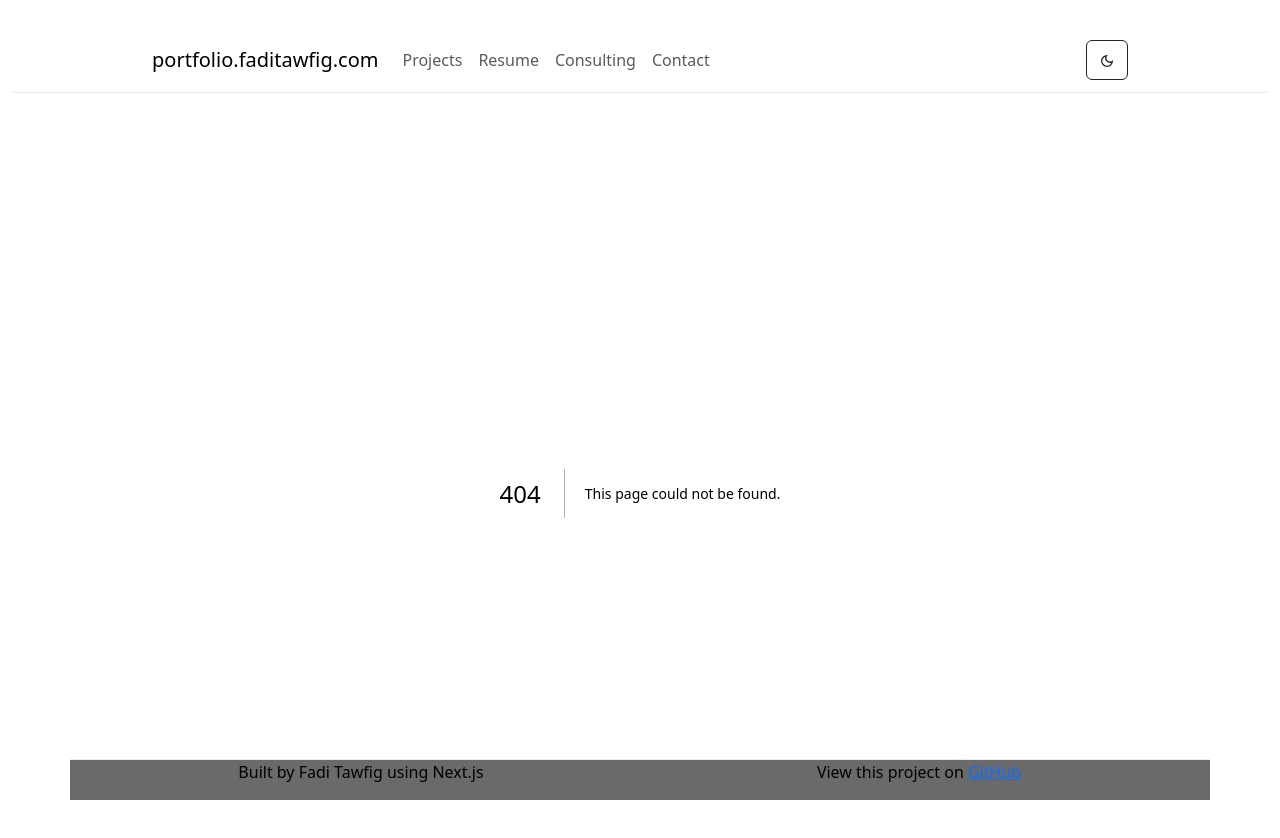
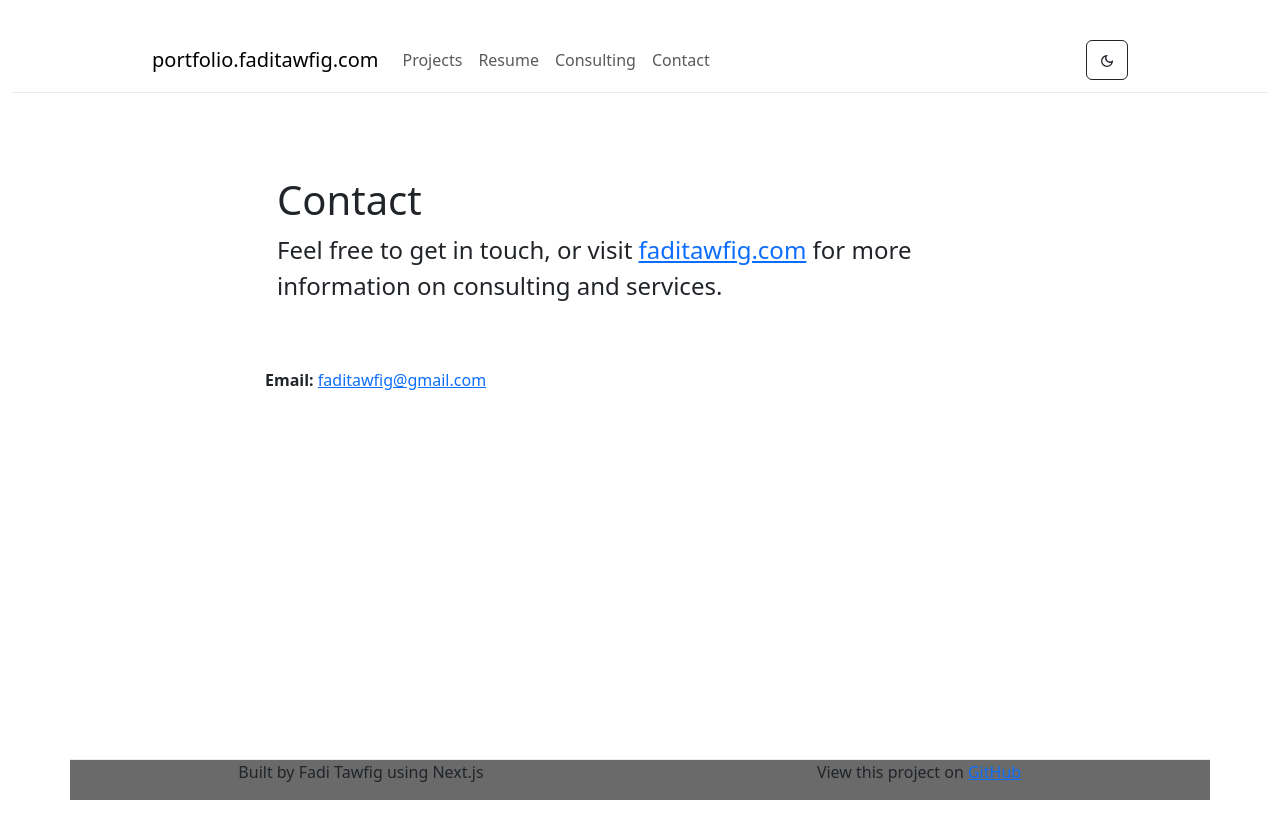
Before and after one commit to Ftawfig/portfolio.faditawfig.com, a Next.js app: page /contact in a window 1280 px wide. Before the commit this address had no page. Shown: the top 838 px of the page. After the commit the page ends 800 px from the top, so only its background shows below. Built offline with nearby package versions, Linux system fonts and the light colour scheme.

Commit message:
added contact page

```diff
--- /dev/null
+++ b/pages/contact.tsx
@@ -0,0 +1,19 @@
+import Link from 'next/link';
+import React from 'react';
+import Hero from '../components/hero';
+import { Container } from 'react-bootstrap';
+
+export default function Contact() {
+
+
+    return (
+        <>
+            <Hero props={{title: "Contact"}}>
+                Feel free to get in touch, or visit <a href="https://faditawfig.com">faditawfig.com</a> for more information on consulting and services.
+            </Hero>
+            <Container className="main">
+                <p><b>Email: </b> <a href="faditawfig@gmail.com">faditawfig@gmail.com</a></p>
+            </Container>
+        </>
+    )
+}
```
Also changed, not shown: pages/projects.tsx (+8 -6 lines).
